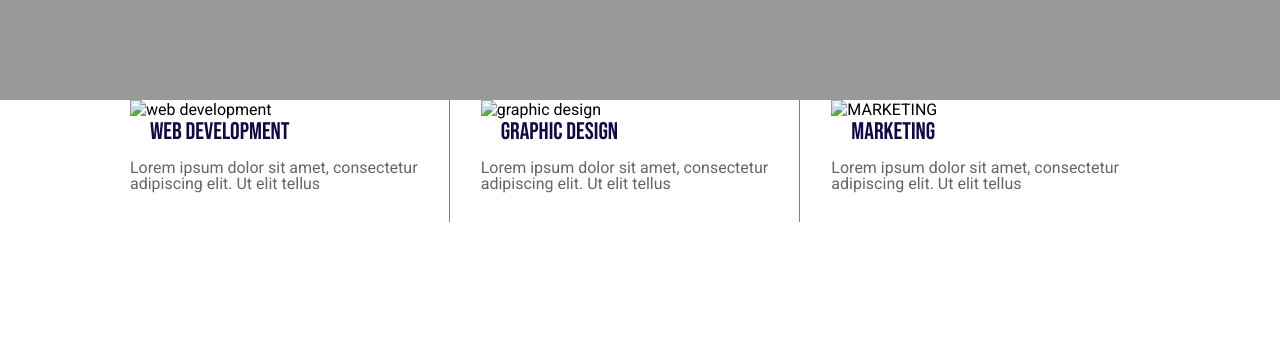
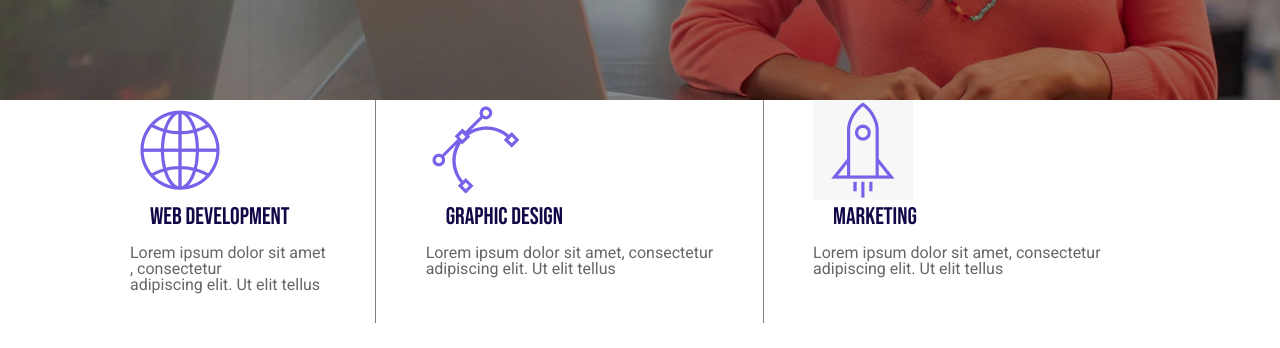
Before and after one commit to hmkaushik17/CAH-Assignment-1, a plain HTML site: page index.html in a window 1280 px wide. Shown: the part 452-800 px from the top of the page. Drawn offline with Linux system fonts and the light colour scheme.

Commit message:
files renamed

```diff
--- a/index.html
+++ b/index.html
@@ -49,17 +49,17 @@
     <section id="features">
         <div>
            <div class="globe-container">
-            <img src="ic.png" alt="web development">
+            <img src="images/ic.png" alt="web development">
         </div>
             <div class="line">WEB DEVELOPMENT</div>
-           <div class="dis">Lorem ipsum dolor sit amet, consectetur <br>adipiscing elit. Ut elit tellus</div>
+           <div class="dis">Lorem ipsum dolor sit amet <br>, consectetur <br>adipiscing elit. Ut elit tellus</div>
         </div>
 
         <div class="space"></div>
 
         <div>
            <div class="globe-container">
-            <img src="graphic.png" alt="graphic design">
+            <img src="images/graphic.png" alt="graphic design">
         </div>
             <div class="line">GRAPHIC DESIGN </div>
            <div class="dis">Lorem ipsum dolor sit amet, consectetur <br>adipiscing elit. Ut elit tellus</div>
@@ -68,7 +68,7 @@
 
         <div>
            <div class="globe-container">
-            <img src="marketing.jpg" alt="MARKETING">
+            <img src="images/marketing.jpg" alt="MARKETING">
         </div>
             <div class="line">MARKETING</div>
            <div class="dis">Lorem ipsum dolor sit amet, consectetur <br>adipiscing elit. Ut elit tellus</div>
--- a/style.css
+++ b/style.css
@@ -9,7 +9,7 @@ header {
     justify-content: space-between;
     align-items: center; */
     /* padding: 20px; */
-    background-image:url(bg.jpg) ;
+    background-image:url("images/bg.jpg") ;
     background-size: cover;
     background-color: rgba(0,0,0,0.4);
     background-blend-mode: multiply;
```
